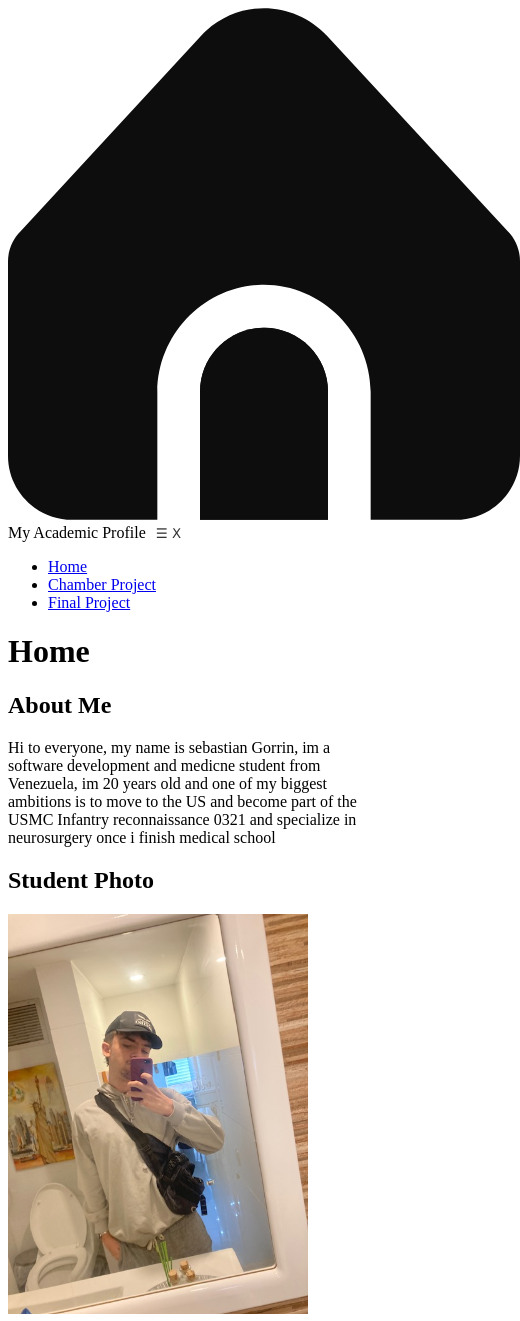
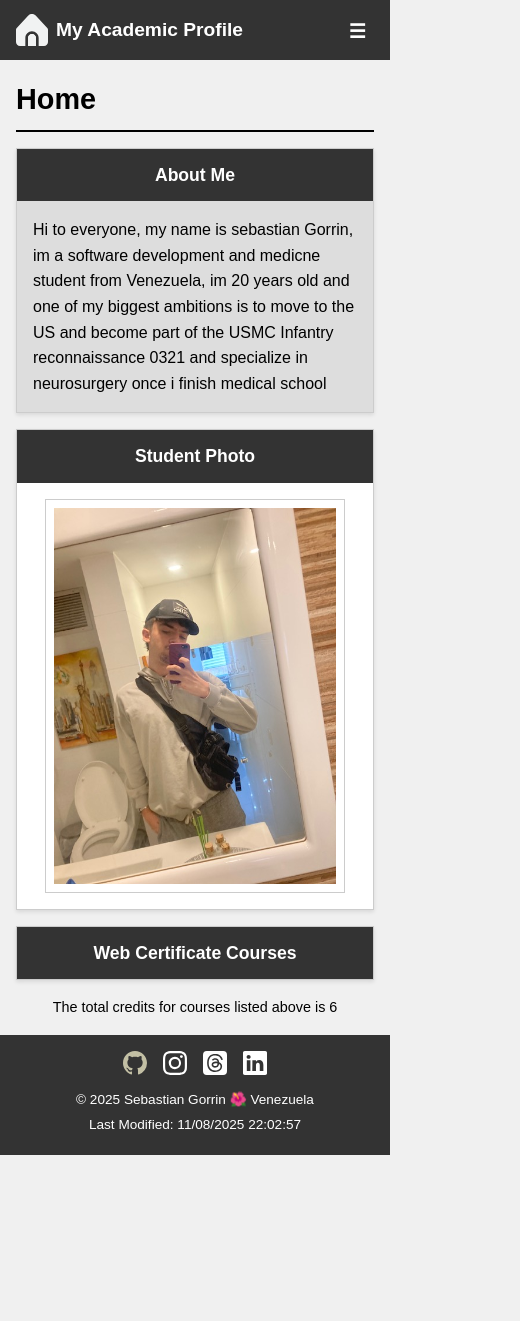
Before and after one commit to sgorrinmedina/wdd231, a plain HTML site: page index.html in a window 390 px wide. Shown: the top 1321 px of the page, 520 px wide, since content can reach past the window. After the commit the page ends 1155 px from the top, so only its background shows below. Drawn offline with Linux system fonts and the light colour scheme.

Commit message:
last one

```diff
--- a/styles/index.css
+++ b/styles/index.css
@@ -1,16 +1,222 @@
+/* Base Styles (Mobile-First) - styles/index.css */
+
+/* --- General Styles --- */
+:root {
+    --primary-color: #333; /* Dark color for headers, footers, and backgrounds */
+    --secondary-color: #555; /* Slightly lighter dark color for active/hover states */
+    --accent-color: #000; /* Black for text/borders */
+    --light-color: #f0f0f0; /* Light background for main content */
+    --text-color: #000;
+    --light-text-color: #fff;
+    --padding: 1rem;
+    --margin: 1rem;
+}
+
+* {
+    margin: 0;
+    padding: 0;
+    box-sizing: border-box;
+}
+
+body {
+    font-family: Arial, sans-serif;
+    background-color: var(--light-color);
+    color: var(--text-color);
+    line-height: 1.6;
+}
+
+/* --- Header --- */
+header {
+    display: flex;
+    align-items: center;
+    justify-content: space-between;
+    background-color: var(--primary-color);
+    color: var(--light-text-color);
+    padding: 0.5rem var(--padding);
+    position: sticky;
+    top: 0;
+    z-index: 10;
+}
+
+header img {
+    width: 32px;
+    height: 32px;
+    filter: invert(1); /* Assuming the SVG is dark, invert it for a light background */
+}
+
+header span {
+    font-size: 1.2rem;
+    font-weight: bold;
+    flex-grow: 1;
+    margin-left: 0.5rem;
+}
+
+/* Hamburger Button */
 .hamburger {
     background: none;
     border: none;
-    color: #333;
+    color: var(--light-text-color);
+    font-size: 1.5rem;
     cursor: pointer;
-    font-family: Verdana, Geneva, Tahoma, sans-serif;
+    padding: 0.5rem;
 }
 
-    /* Mostrar el ícono 'X' cuando el menú está abierto */
-    .hamburger.open .icon-open {
-        display: none;
-    }
+.icon-close {
+    display: none; /* Hidden by default, shown by JavaScript */
+}
 
-    .hamburger.open .icon-close {
-        display: block;
-    }
+/* --- Navigation --- */
+#nav {
+    background-color: var(--primary-color);
+    position: absolute;
+    width: 100%;
+    z-index: 5;
+    display: none; /* Hidden by default, shown by JavaScript when hamburger is clicked */
+}
+
+#nav.open {
+    display: block;
+}
+
+#nav ul {
+    list-style: none;
+}
+
+#nav ul li a {
+    display: block;
+    padding: 1rem var(--padding);
+    text-decoration: none;
+    color: var(--light-text-color);
+    border-top: 1px solid var(--secondary-color);
+    background-color: var(--primary-color);
+}
+
+#nav ul li a:hover {
+    background-color: var(--secondary-color);
+}
+
+#nav ul li.current a {
+    background-color: var(--secondary-color);
+    font-weight: bold;
+}
+
+/* --- Main Content --- */
+main {
+    padding: var(--padding);
+}
+
+main h1 {
+    font-size: 1.8rem;
+    margin-bottom: var(--margin);
+    border-bottom: 2px solid var(--accent-color);
+    padding-bottom: 0.5rem;
+}
+
+/* Section Containers */
+.first, .second {
+    display: flex;
+    flex-direction: column;
+    gap: var(--margin);
+    margin-bottom: var(--margin);
+}
+
+/* Section Styling (About Me & Student Photo) */
+.abt-me, .std-photo, .second section {
+    border: 1px solid #ccc;
+    background-color: #fff;
+    box-shadow: 0 2px 4px rgba(0, 0, 0, 0.1);
+}
+
+.abt-me h2, .std-photo h2, .second section h2 {
+    background-color: var(--primary-color);
+    color: var(--light-text-color);
+    padding: 0.75rem var(--padding);
+    font-size: 1.1rem;
+    text-align: center;
+}
+
+.abt-me p {
+    padding: var(--padding);
+    background-color: #ddd; /* Light gray background as seen in the image */
+}
+
+.std-photo img {
+    display: block;
+    width: 100%;
+    height: auto;
+    max-width: 300px; /* Max width for the image */
+    margin: var(--padding) auto;
+    border: 1px solid #ccc;
+    padding: 0.5rem;
+}
+
+/* Web Certificate Courses Section */
+.second section {
+    margin-bottom: 0; /* Adjusting margin for the card list below */
+}
+
+/* Placeholder for dynamic cards - styling based on image */
+.second > div {
+    display: flex;
+    flex-wrap: wrap;
+    gap: 0.5rem;
+    justify-content: space-between;
+    margin-bottom: var(--margin);
+}
+
+.second > div button {
+    flex: 1 1 30%; /* Three buttons per row */
+    padding: 0.75rem 0.5rem;
+    background-color: #aaa;
+    border: 1px solid #777;
+    color: var(--text-color);
+    font-weight: bold;
+    cursor: pointer;
+}
+
+.second > div button:hover {
+    background-color: #999;
+}
+
+/* Placeholder for course cards (WDD 130, etc.) */
+.course-card {
+    width: 100%;
+    padding: 0.75rem 0;
+    margin-bottom: 0.5rem;
+    background-color: #aaa;
+    border: 1px solid #777;
+    text-align: center;
+    font-weight: bold;
+}
+
+main > p {
+    text-align: center;
+    margin-top: var(--margin);
+    font-size: 0.9rem;
+}
+
+/* --- Footer --- */
+footer {
+    background-color: var(--primary-color);
+    color: var(--light-text-color);
+    padding: var(--padding);
+    text-align: center;
+    font-size: 0.85rem;
+}
+
+.footer-svgs {
+    display: flex;
+    justify-content: center;
+    gap: 1rem;
+    margin-bottom: 0.5rem;
+}
+
+.footer-svgs img {
+    width: 24px;
+    height: 24px;
+    filter: invert(1); /* Invert for light icons on dark background */
+}
+
+footer p {
+    margin: 0.2rem 0;
+}
```
